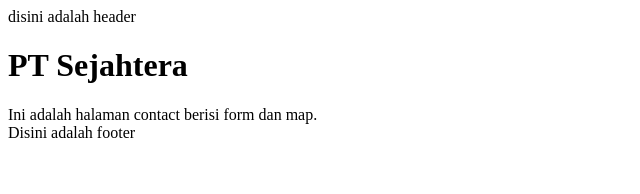
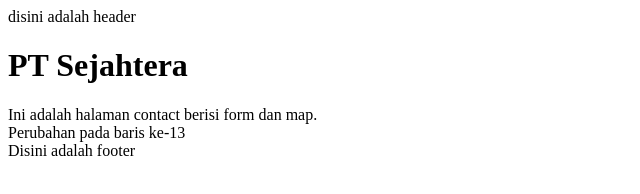
Before and after one commit to ajimustopa/CompanyProfile, a plain HTML site: page contact.html in a window 1280 px wide. Shown: the whole page, without its empty margins (0-640 px from the left). Drawn offline with Linux system fonts and the light colour scheme.

Commit message:
Menambah baris ke-13

```diff
--- a/contact.html
+++ b/contact.html
@@ -10,7 +10,7 @@
 
     <h1>PT Sejahtera</h1>
     <div>Ini adalah halaman contact berisi form dan map.</div>
-
+    <div>Perubahan pada baris ke-13</div>
     <footer>Disini adalah footer</footer>
 </body>
 </html>
```
